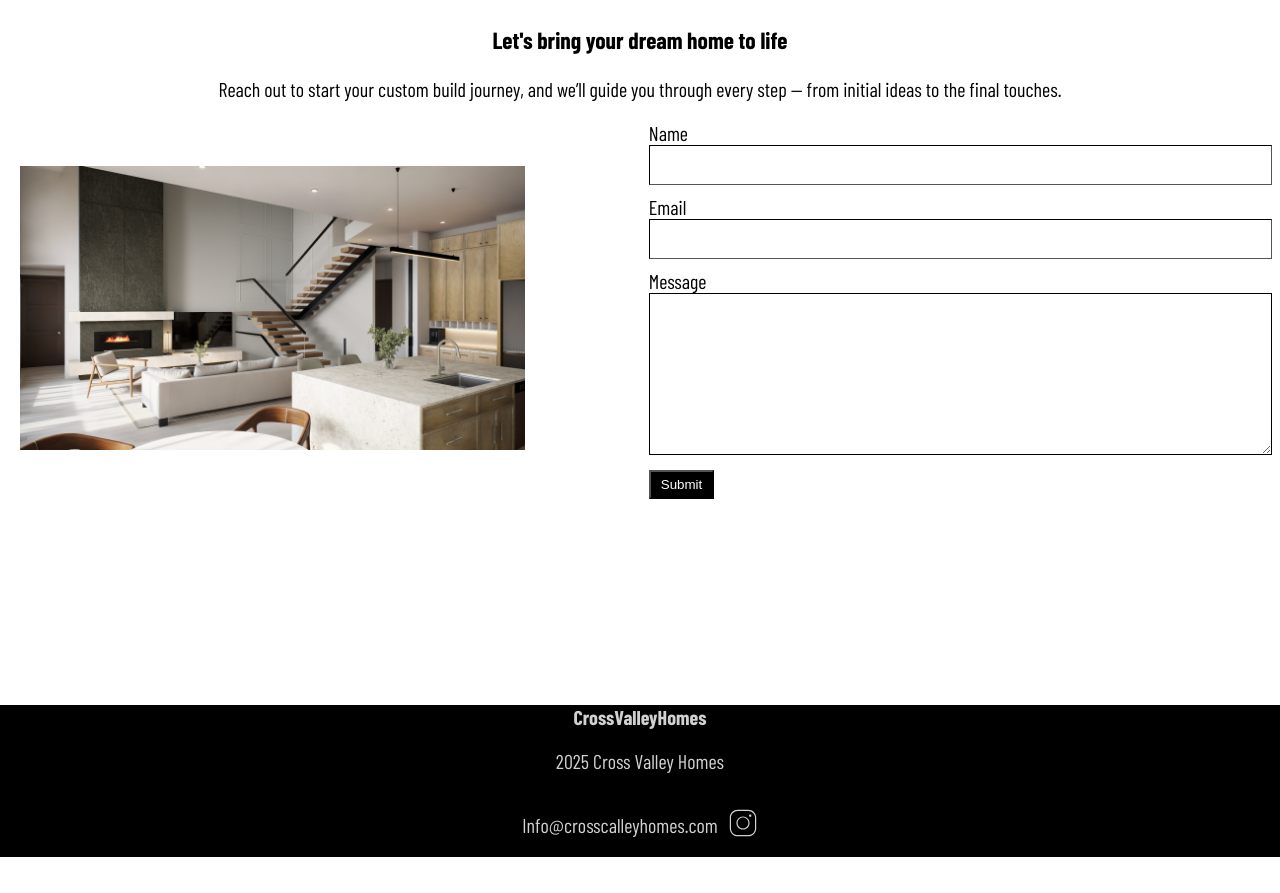
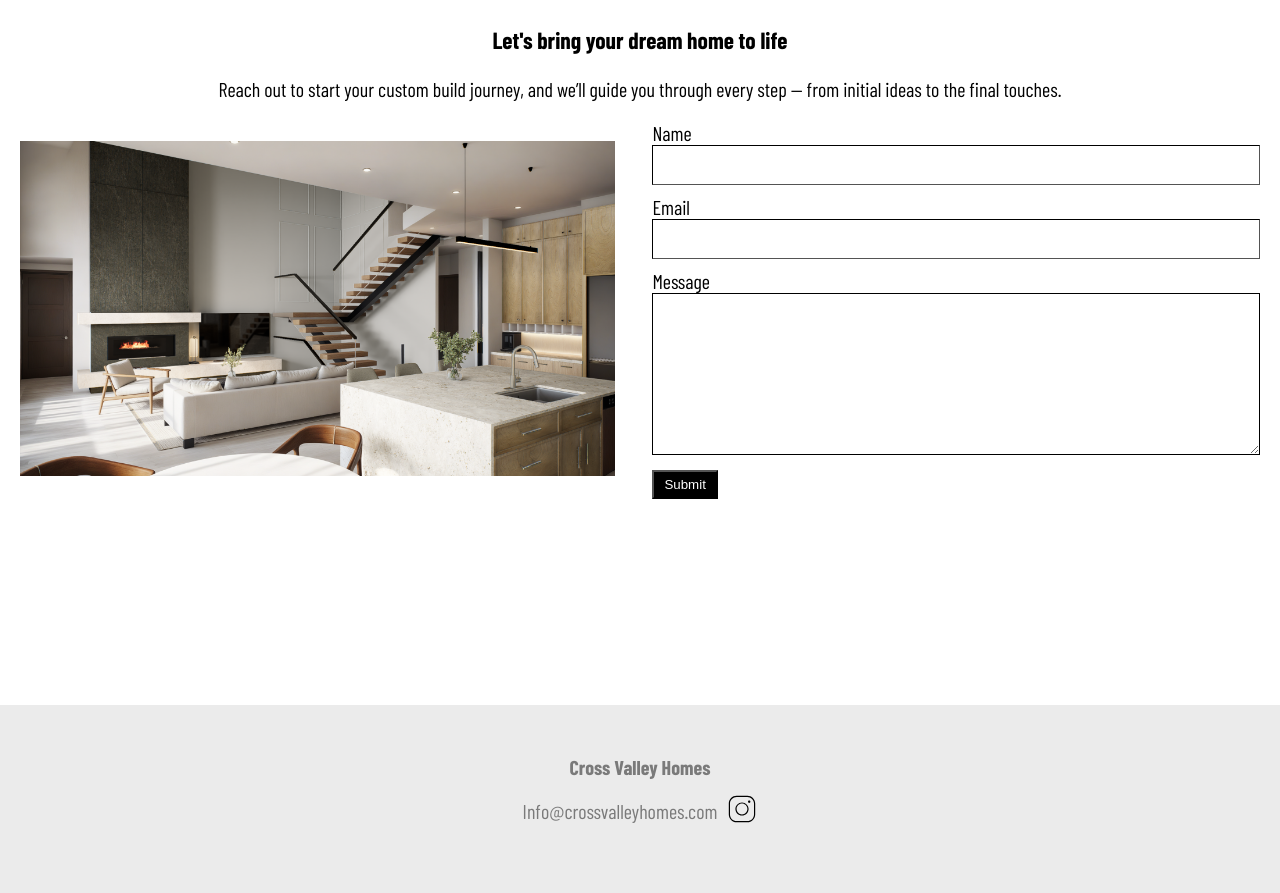
Before and after one commit to shivabuildmyplace/crossvally, a React (Create React App) app: page /contact in a window 1280 px wide. Shown: the part 160-1053 px from the top of the page. Before the commit the page ends 1017 px from the top, so only its background shows below. Built offline with nearby package versions, Linux system fonts and the light colour scheme; a web font is replaced by a local one.

Commit message:
footer
footer-color

```diff
--- a/src/components/Contact/contact.css
+++ b/src/components/Contact/contact.css
@@ -19,9 +19,13 @@
 }
 .form {
   height: 100%;
+  padding-bottom: 0;
+  padding-left: 3%;
   width: 100%;
-  padding-left: 10%;
-  padding-bottom: 0%;
+  max-width: 48%;
+}
+.form-image {
+  max-width: 48%;
 }
 .form-container h2,
 .form-container h3,
@@ -65,9 +69,13 @@
   }
   .form {
     padding-left: 0%;
+    max-width: 100%;
   }
   .form form {
     width: 100%;
+  }
+  .form-image {
+    max-width: 100%;
   }
 }
 @media (max-width: 600px) {
@@ -80,4 +88,11 @@
   .form-container p {
     font-size: 18px;
   }
+  .form {
+    padding-left: 0%;
+    max-width: 100%;
+  }
+  .form-image {
+    max-width: 100%;
+  }
 }
--- a/src/components/Footer/Footer.css
+++ b/src/components/Footer/Footer.css
@@ -14,11 +14,13 @@
   display: flex;
   align-items: center;
   justify-content: center;
+  padding-top: 50px;
+  padding-bottom: 50px;
 }
 .footer {
   width: 100%;
-  background-color: rgb(0, 0, 0);
-  color: #d2d1d1;
+  background-color: rgb(235, 235, 235);
+  color: rgba(77, 77, 77, 0.72);
   text-align: center;
 }
 .footer2 {
--- a/src/components/Footer/Footer.js
+++ b/src/components/Footer/Footer.js
@@ -8,10 +8,10 @@ function Footer() {
     <div className={`${path ? "hideFooter" : "footer"}`}>
       <div className="footer-content footer-align">
         <div>
-          <h4>CrossValleyHomes</h4>
-          <p>2025 Cross Valley Homes</p>
+          <h4>Cross Valley Homes</h4>
+
           <div className="tags-section">
-            <p>Info@crosscalleyhomes.com</p>
+            <p>Info@crossvalleyhomes.com</p>
             <a
               href="https://www.instagram.com/crossvalleyhomes?igsh=NnVhbzJzOXVkcXp2"
               className="social-icons"
@@ -23,7 +23,7 @@ function Footer() {
                 width="30"
                 height="30"
                 viewBox="0 0 50 50"
-                fill="#d2d1d1"
+                fill="rgba(77, 77, 77, .72);"
               >
                 <path d="M 16 3 C 8.8545455 3 3 8.8545455 3 16 L 3 34 C 3 41.145455 8.8545455 47 16 47 L 34 47 C 41.145455 47 47 41.145455 47 34 L 47 16 C 47 8.8545455 41.145455 3 34 3 L 16 3 z M 16 5 L 34 5 C 40.054545 5 45 9.9454545 45 16 L 45 34 C 45 40.054545 40.054545 45 34 45 L 16 45 C 9.9454545 45 5 40.054545 5 34 L 5 16 C 5 9.9454545 9.9454545 5 16 5 z M 37 11 C 35.9 11 35 11.9 35 13 C 35 14.1 35.9 15 37 15 C 38.1 15 39 14.1 39 13 C 39 11.9 38.1 11 37 11 z M 25 14 C 18.954545 14 14 18.954545 14 25 C 14 31.045455 18.954545 36 25 36 C 31.045455 36 36 31.045455 36 25 C 36 18.954545 31.045455 14 25 14 z M 25 16 C 29.954545 16 34 20.045455 34 25 C 34 29.954545 29.954545 34 25 34 C 20.045455 34 16 29.954545 16 25 C 16 20.045455 20.045455 16 25 16 z"></path>
               </svg>
```
